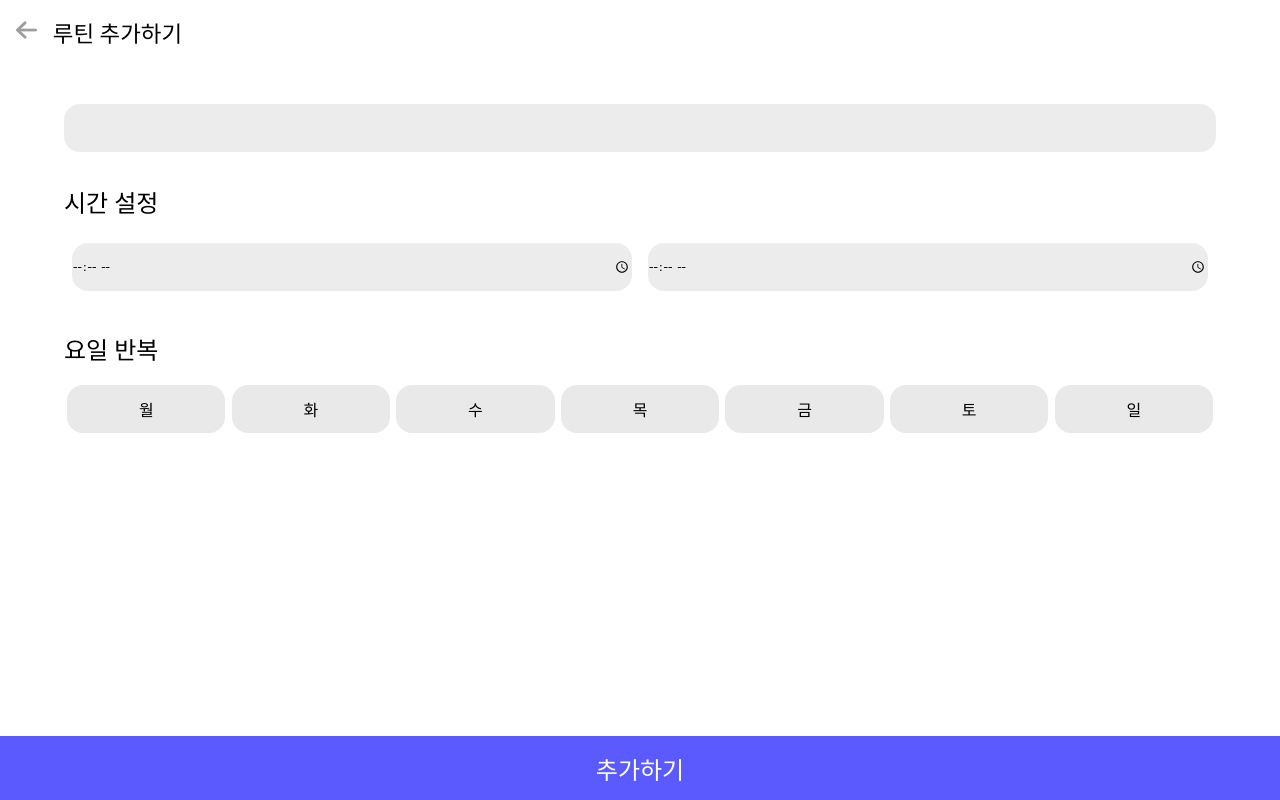
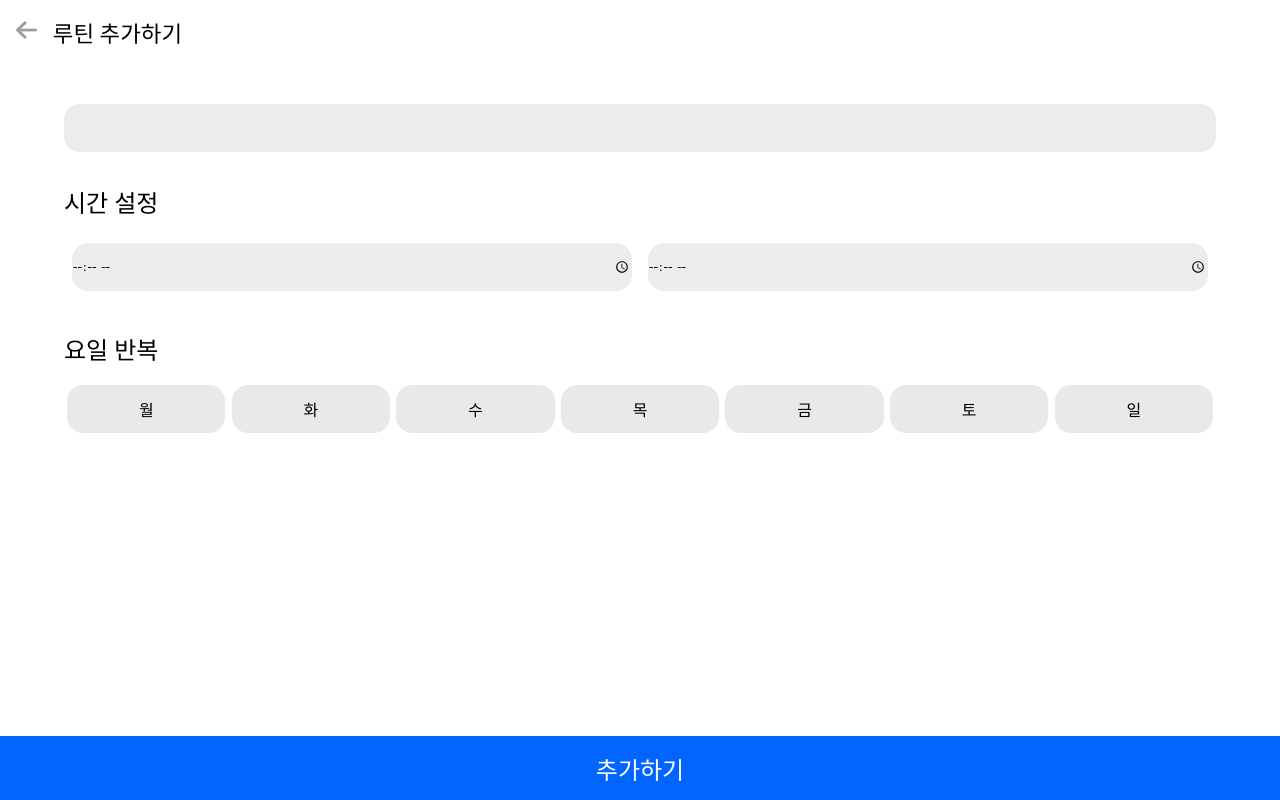
Before and after one commit to suemeeeee/Godtiner, a React (Create React App) app: page /new in a window 1280 px wide. Built offline with nearby package versions, Linux system fonts and the light colour scheme; a web font is replaced by a local one.

Commit message:
💄 루틴 에디터 버튼 색 수정

```diff
--- a/src/Components/RoutineEditor.css
+++ b/src/Components/RoutineEditor.css
@@ -133,6 +133,6 @@
   font-size: 1.5rem;
 
   border: none;
-  background-color: rgb(90, 90, 255);
+  background-color: rgb(0, 102, 255);
   color: white;
 }
```
